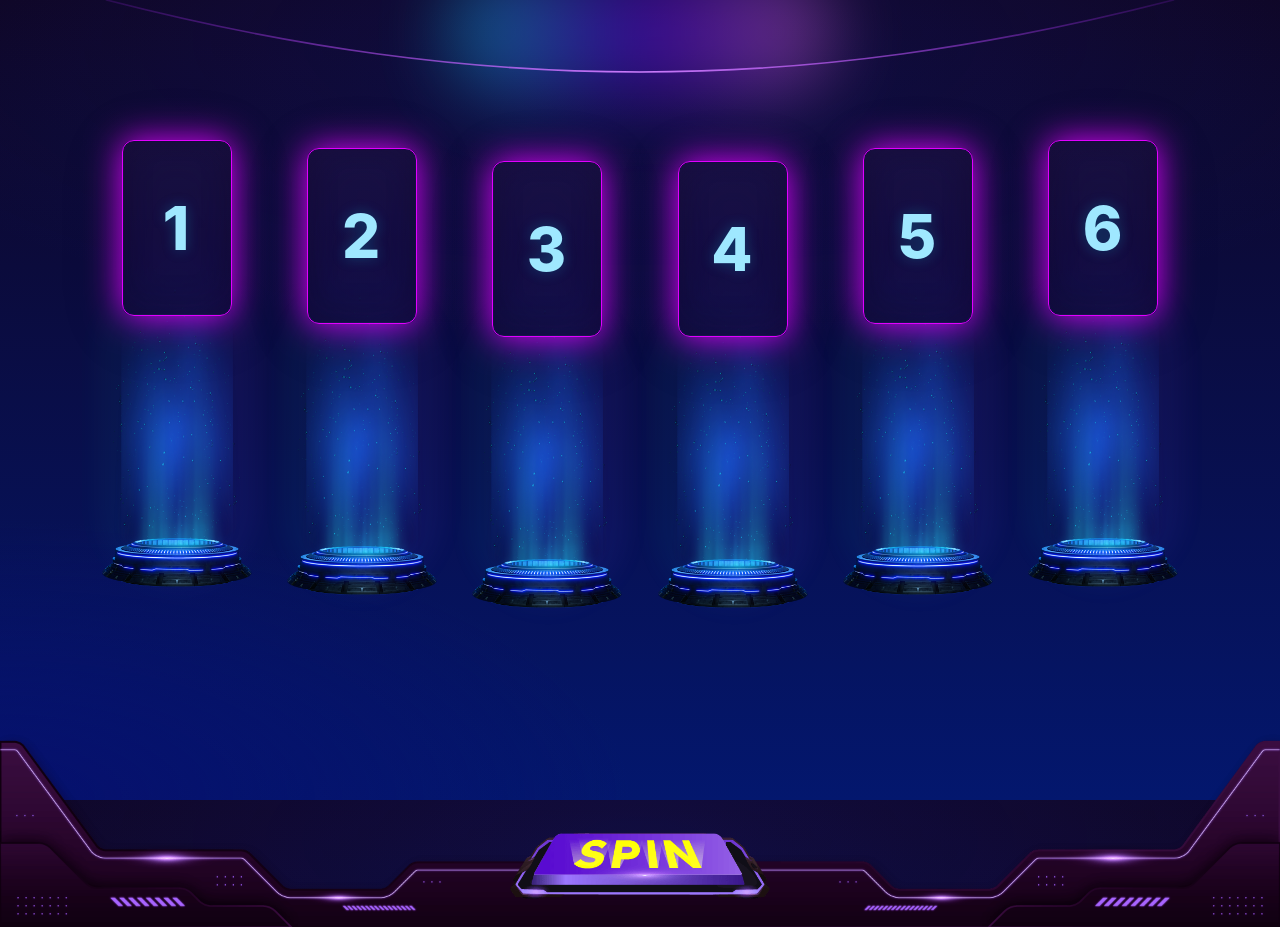
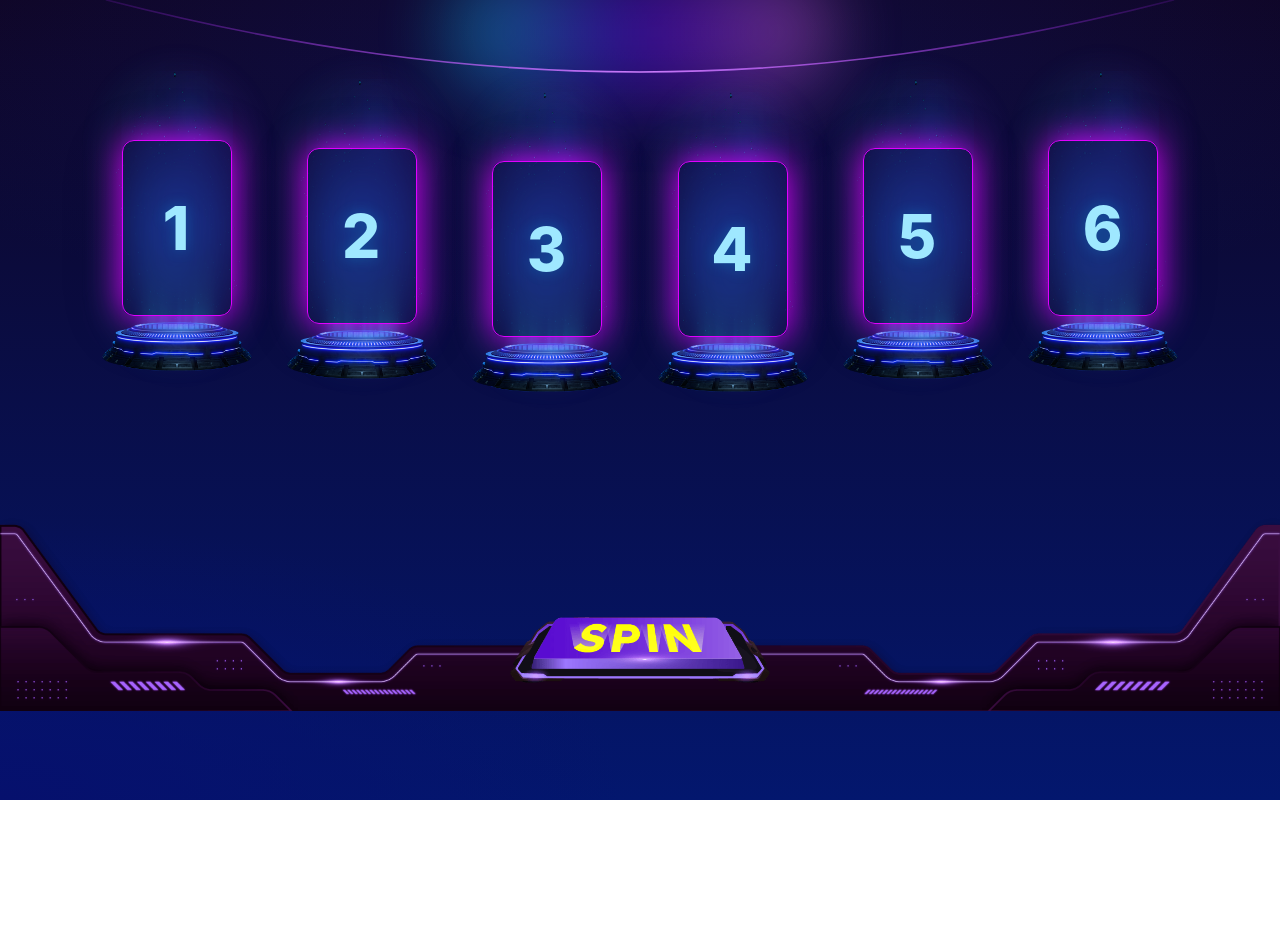
Before and after one commit to userronald/luckyDraw-sdgDev-assesment, a React (Vite) app: page / in a window 1280 px wide. After the commit the page ends 800 px from the top, so only its background shows below. Built offline with nearby package versions, Linux system fonts and the light colour scheme.

Commit message:
Stage Pillar Completed

```diff
--- a/src/components/lotteryMachine.jsx
+++ b/src/components/lotteryMachine.jsx
@@ -324,36 +324,26 @@ export default function LuckyDraw() {
                       }}
                     >
                       {/* pillar */}
+                     {/* WRAPPER FOR COLUMN + STAGE */}
+<div className="flex flex-col items-center w-full relative">
+
+  {/* COLUMN BOX */}
   <div
     className={`
       relative max-w-[86px] md:max-w-[110px] overflow-visible transform-gpu transition-all duration-400
-                          w-28 h-44  rounded-xl border border-[#e100ff]
+      w-28 h-44 rounded-xl border border-[#e100ff]
       bg-[rgba(40,0,70,0.2)] backdrop-blur-xl
       flex items-center justify-center text-5xl font-bold
       text-[#7df3ff] shadow-[0_0_35px_#e100ff]
       ${isSpinning ? "animate-spinSlow opacity-60" : ""}
-                          ${
-                            isWin && num === WIN_NUMBER
-                              ? "animate-glowWin scale-110"
-                              : ""
-                          }
+      ${isWin && num === WIN_NUMBER ? "animate-glowWin scale-110" : ""}
     `}
     style={{
       filter: "drop-shadow(0 8px 22px rgba(20,10,40,0.22))",
       zIndex: 10,
     }}
   >
-                        {/* Glass pillar with inner gradient (kept) */}
-                        <div
-                          className="absolute inset-0 rounded-xl border border-transparent"
-                          style={{
-                            background:
-                              "linear-gradient(180deg, rgba(255,255,255,0.03), rgba(150,120,255,0.02))",
-                            boxShadow: "inset 0 -10px 30px rgba(10,5,20,0.2)",
-                          }}
-                        />
-
-                        {/* displayed number */}
+    {/* Your number code */}
     <div className="relative z-20 h-full flex items-center justify-center">
       <div
         className="text-4xl md:text-6xl font-extrabold tracking-wide"
@@ -365,29 +355,16 @@ export default function LuckyDraw() {
         {num}
       </div>
     </div>
-
-                        {/* scanline */}
-                        <div className="absolute inset-0 rounded-xl overflow-hidden pointer-events-none">
-                          <div
-                            className="h-[30%] w-full absolute top-[10%] left-0 opacity-10 animate-scanline"
-                            style={{
-                              background:
-                                "linear-gradient(90deg, rgba(255,255,255,0.04), rgba(255,255,255,0.02), rgba(255,255,255,0.04))",
-                            }}
-                          />
-                        </div>
   </div>
 
-                      {/* base stage ellipse */}
-                      <div className="w-full flex justify-center -mt-6 md:-mt-10 relative z-0">
-                        <div className="w-32 md:w-40 relative">
+  {/* STAGE IMAGE — NOW INSIDE THE SAME WRAPPER */}
+  <div className="relative -mt-64">
     <img
       src="/images/stage.png"
       alt="stage"
-                            className="w-full h-auto select-none pointer-events-none"
+      className="w-32 md:w-40 h-auto select-none pointer-events-none"
     />
 
-                          {/* Glow overlay */}
     <div
       className="absolute inset-0 rounded-full opacity-40 blur-md"
       style={{
@@ -397,6 +374,7 @@ export default function LuckyDraw() {
     />
   </div>
 </div>
+
                     </div>
                   );
                 })}
```
Lines whose indentation alone changed are shown as unchanged.
